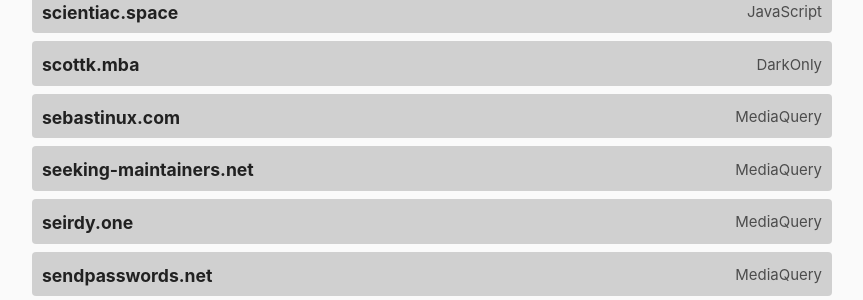
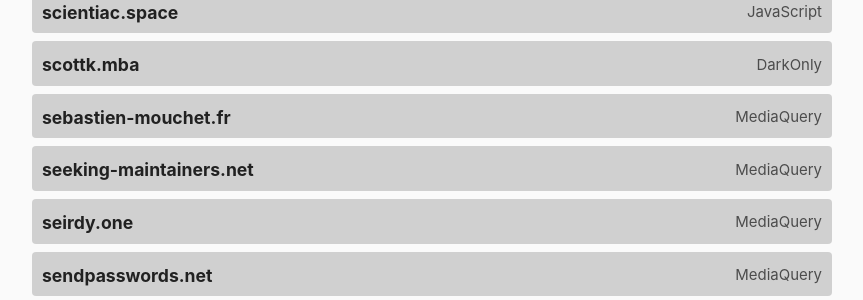
Before and after one commit to katherinek727/darktheme.club, a Jekyll site: the page built from index.md, in a window 1280 px wide and 900 px high, scrolled down 4373 px. Shown: the part 153-453 px from the top of the window, without its empty margins (208-1071 px from the left). Built offline with Jekyll 4.4.1, drawn with Linux system fonts in a browser that asks for light colours.

Commit message:
Removed sebastinux.com + Added sebastien-mouchet.fr
(sebastinux.com now redirects to sebastien-mouchet.fr)

```diff
--- a/_data/sites.yml
+++ b/_data/sites.yml
@@ -373,10 +373,10 @@
   method: darkonly
   last_checked: 2023-06-17
 
-- domain: sebastinux.com
-  url: https://sebastinux.com/
+- domain: sebastien-mouchet.fr
+  url: https://sebastien-mouchet.fr/
   method: mediaquery
-  last_checked: 2023-05-31
+  last_checked: 2023-12-14
 
 - domain: seeking-maintainers.net
   url: https://seeking-maintainers.net/
```
